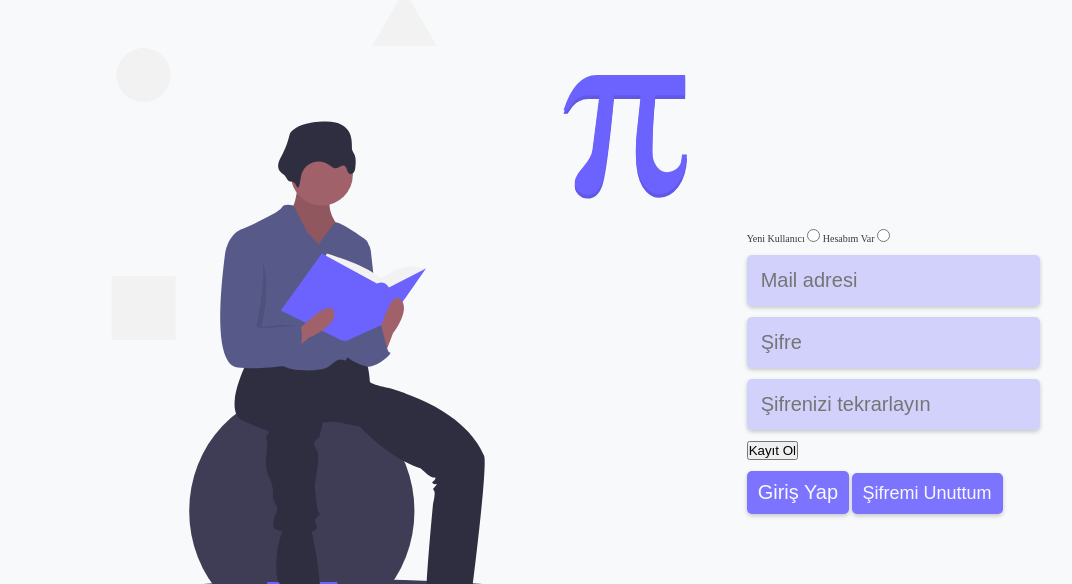
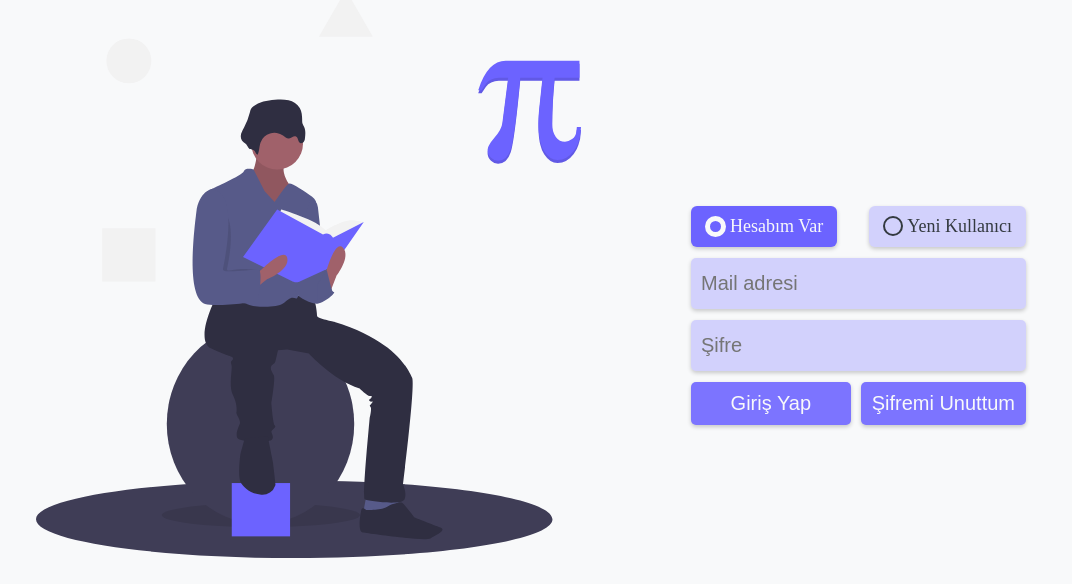
Before and after one commit to IHopeOneDay/education_project, a plain HTML site: page index.html in a window 1280 px wide. Shown: the part 110-694 px from the top of the page, without its empty margins (104-1176 px from the left). Drawn offline with Linux system fonts and the light colour scheme.

Commit message:
radio selection in login form is added

```diff
--- a/index.html
+++ b/index.html
@@ -10,23 +10,34 @@
   <body>
     <div class="container">
       <main>
-        <img src="./img/undraw_mathematics_-4-otb.svg" alt="" />
+        <div class="img-container">
+          <img
+            class="pi-man"
+            src="./img/undraw_mathematics_-4-otb.svg"
+            alt=""
+          />
+        </div>
         <form action="" class="form-container">
           <div class="form-selection">
-            <label for="new-user-radio">Yeni Kullanıcı</label>
+            <div class="choice">
+              <input
+                type="radio"
+                name="is-new"
+                id="already-user-radio"
+                value="login"
+                checked="checked"
+              />
+              <label for="already-user-radio">Hesabım Var</label>
+            </div>
+            <div class="choice">
               <input
                 type="radio"
                 name="is-new"
                 id="new-user-radio"
                 value="newUser"
               />
-            <label for="already-user-radio">Hesabım Var</label>
-            <input
-              type="radio"
-              name="is-new"
-              id="already-user-radio"
-              value="login"
-            />
+              <label for="new-user-radio">Yeni Kullanıcı</label>
+            </div>
           </div>
           <div class="input-div">
             <input type="text" class="text-input" placeholder="Mail adresi" />
@@ -34,14 +45,14 @@
           <div class="input-div">
             <input type="text" class="text-input" placeholder="Şifre" />
           </div>
-          <div class="input-div">
+          <div class="input-div password-repeat-div is-hiding">
             <input
               type="text"
               class="text-input password-repeat"
               placeholder="Şifrenizi tekrarlayın"
             />
           </div>
-          <div class="signin-buttons">
+          <div class="signin-buttons is-hiding">
             <button type="submit" class="signin-btn">Kayıt Ol</button>
           </div>
           <div class="login-buttons">
--- a/index.js
+++ b/index.js
@@ -1,3 +1,15 @@
 const [radio_1, radio_2] = document.querySelectorAll("input[type=radio]");
+const signin_button = document.querySelector(".signin-buttons");
+const login_buttons = document.querySelector(".login-buttons");
+const password_repeat = document.querySelector(".password-repeat-div");
 
-console.log(radio_1, radio_2);
+radio_1.addEventListener("click", () => {
+  login_buttons.classList.remove("is-hiding");
+  signin_button.classList.add("is-hiding");
+  password_repeat.classList.add("is-hiding");
+});
+radio_2.addEventListener("click", () => {
+  login_buttons.classList.add("is-hiding");
+  signin_button.classList.remove("is-hiding");
+  password_repeat.classList.remove("is-hiding");
+});
--- a/style.css
+++ b/style.css
@@ -25,21 +25,70 @@ main {
   display: flex;
   justify-content: center;
   align-items: center;
-  gap: 6rem;
+  gap: 10rem;
+}
+
+.pi-man {
+  width: 100%;
+  height: auto;
+  min-width: 0;
 }
 
 .form-container {
-  width: 50%;
   display: flex;
   flex-direction: column;
   gap: 1.1rem;
   margin-top: 8rem;
+  padding: 0 1rem;
+}
+
+.form-selection {
+  display: flex;
+  justify-content: space-between;
+  align-items: center;
+}
+
+input[type="radio"] {
+  display: none;
+}
+
+input[type="radio"] + label {
+  display: flex;
+  align-items: center;
+  font-size: 1.8rem;
+  font-weight: 500;
+  background-color: rgba(107, 99, 255, 0.267);
+  padding: 1rem 1.4rem;
+  border-radius: 0.6rem;
+  box-shadow: 0 0.2rem 0.4rem rgba(0, 0, 0, 0.2);
+  transition: all 0.2s ease;
+}
+
+label::before {
+  content: "";
+  height: 1.6rem;
+  width: 1.6rem;
+  border-radius: 50%;
+  border: 2px solid #343a40;
+  margin-right: 0.4rem;
+  transition: border-color 0.2s ease;
+}
+
+input[type="radio"]:checked + label {
+  background-color: #6c63ff;
+  color: #f8f9fa;
+}
+
+input[type="radio"]:checked + label::before {
+  height: 1.1rem;
+  width: 1.1rem;
+  border: 0.5rem solid #f8f9fa;
 }
 
 .text-input {
   color: #343a40;
   font-size: 2rem;
-  padding: 1.4rem;
+  padding: 1.4rem 6rem 1.4rem 1rem;
   background-color: rgba(107, 99, 255, 0.267);
   border: none;
   outline: none;
@@ -51,10 +100,32 @@ main {
   box-shadow: 0 0 0.6rem 0.4rem #91a7ff;
 }
 
-.sign-buttons {
+.is-hiding {
+  display: none !important;
+}
+
+.login-buttons {
   display: flex;
   justify-content: space-between;
   gap: 1rem;
+}
+
+.signin-buttons {
+  display: flex;
+  justify-content: center;
+  align-items: center;
+}
+
+.signin-btn {
+  width: 100%;
+  font-size: 2rem;
+  padding: 1rem;
+  border: none;
+  border-radius: 0.5rem;
+  color: #f8f9fa;
+  background-color: #7c74ff;
+  box-shadow: 0 0.2rem 0.4rem rgba(0, 0, 0, 0.2);
+  transition: all 0.25s ease;
 }
 
 .login-btn {
@@ -70,13 +141,14 @@ main {
 }
 
 .login-btn:hover,
-.forgot-password-btn:hover {
+.forgot-password-btn:hover,
+.signin-btn:hover {
   background-color: #6c63ff;
   box-shadow: 0 0.2rem 0.4rem rgba(0, 0, 0, 0.2), inset 0.4rem -0.6rem #4c41ff;
 }
 
 .forgot-password-btn {
-  font-size: 1.8rem;
+  font-size: 2rem;
   padding: 1rem 1.1rem;
   border: none;
   border-radius: 0.5rem;
```
Lines whose indentation alone changed are shown as unchanged.
